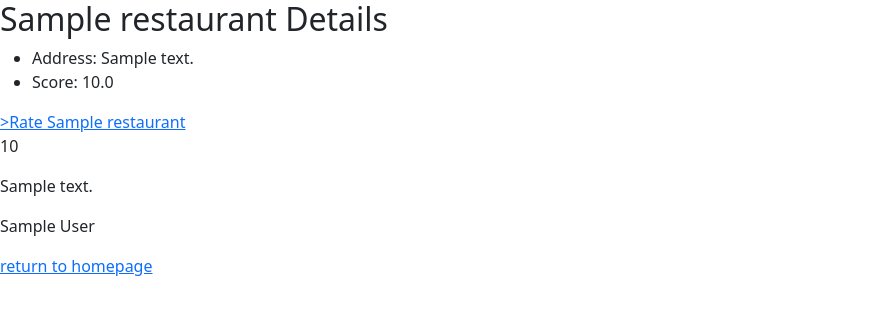
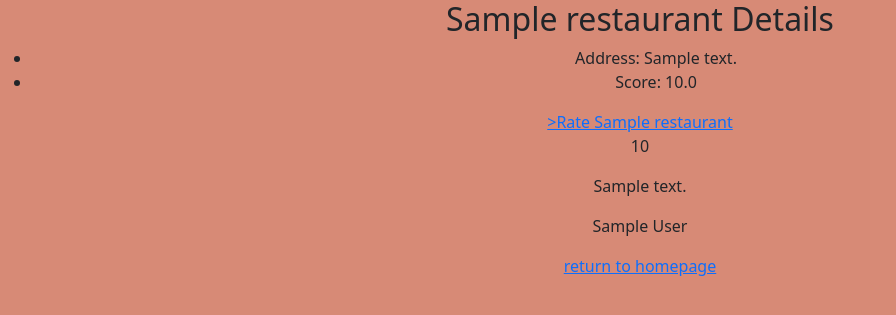
Before and after one commit to sarastevens123/hackbright_project, a Flask app: page /restaurant/1 in a window 1280 px wide. Shown: the top 315 px of the page, without its empty margins (0-896 px from the left). Run offline with Flask 2, Linux system fonts and the light colour scheme; tables that the repository leaves empty hold one stand-in row (values such as "Sample post").

```diff
--- a/templates/restaurant-details.html
+++ b/templates/restaurant-details.html
@@ -1,5 +1,6 @@
 {% extends 'base.html' %}
 {% block content %}
+<body style="background-color:#D78A76;" class="text-center">
 
 
 
@@ -32,5 +33,5 @@
 
 
 
-
+</body>
 {% endblock %}
```
